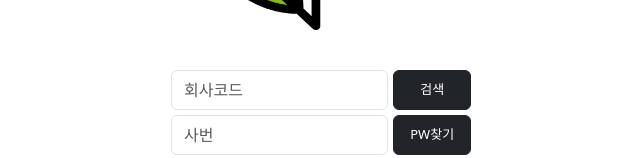
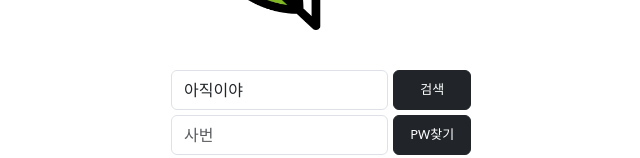
Before and after one commit to Hanxbeen/React_Tutorial, a React (Create React App) app in the folder Prototype/prototype/: page / in a window 1280 px wide. Shown: the part 275-433 px from the top of the page, without its empty margins (319-959 px from the left). Built offline with nearby package versions, Linux system fonts and the light colour scheme.

Commit message:
feat : '회사코드 모달에서 코드 선택'

```diff
--- a/Prototype/prototype/src/StartPage.js
+++ b/Prototype/prototype/src/StartPage.js
@@ -6,6 +6,8 @@ import CompanyCodeModal from "./modal/CompanyCode";
 
 function StartPage() {
   const [modalShow, setModalShow] = useState(false);
+  const [companyCode, setCompanyCode] = useState("아직이야");
+
   function choice() {
     setModalShow(false);
   }
@@ -35,7 +37,13 @@ function StartPage() {
         style={{ marginBottom: "5px" }}
       >
         <div style={{ display: "flex", height: "40px" }}>
-          <Form.Control type="text" placeholder="회사코드" />
+          <Form.Control
+            type="text"
+            placeholder="회사코드"
+            value={companyCode}
+            readOnly
+          />
+
           <Button
             variant="dark"
             type="search"
@@ -47,7 +55,11 @@ function StartPage() {
 
           {/*여기가 모달창에서 값 받아오는 곳이여*/}
 
-          <CompanyCodeModal show={modalShow} onHide={() => choice()} />
+          <CompanyCodeModal
+            show={modalShow}
+            onHide={() => choice()}
+            getdata={setCompanyCode}
+          />
         </div>
       </Form.Group>
       <Form.Group
```
